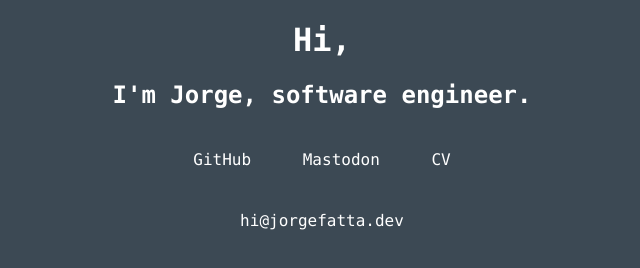
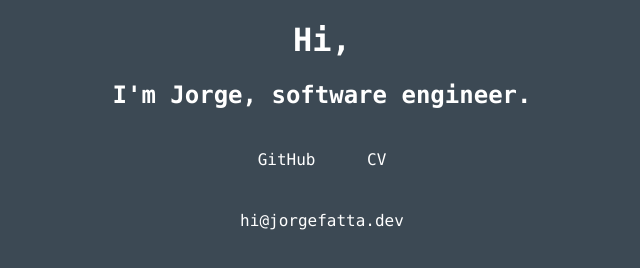
Before and after one commit to jfatta/jorgefatta, a plain HTML site: page index.html in a window 1280 px wide. Shown: the whole page, without its empty margins (318-958 px from the left). Drawn offline with Linux system fonts and the light colour scheme.

Commit message:
Update index.html

```diff
--- a/index.html
+++ b/index.html
@@ -47,7 +47,6 @@
     <h2>I'm Jorge, software engineer.</h2>
     <div id="links">
       <a href="https://github.com/jfatta">GitHub</a>
-      <a rel="me" href="https://mastodon.social/@jorgefatta">Mastodon</a>
       <a href="https://www.linkedin.com/in/jorgefatta/">CV</a>
     </div>
     <div><a href="mailto:hi@jorgefatta.dev">hi@jorgefatta.dev</a></div>
```
